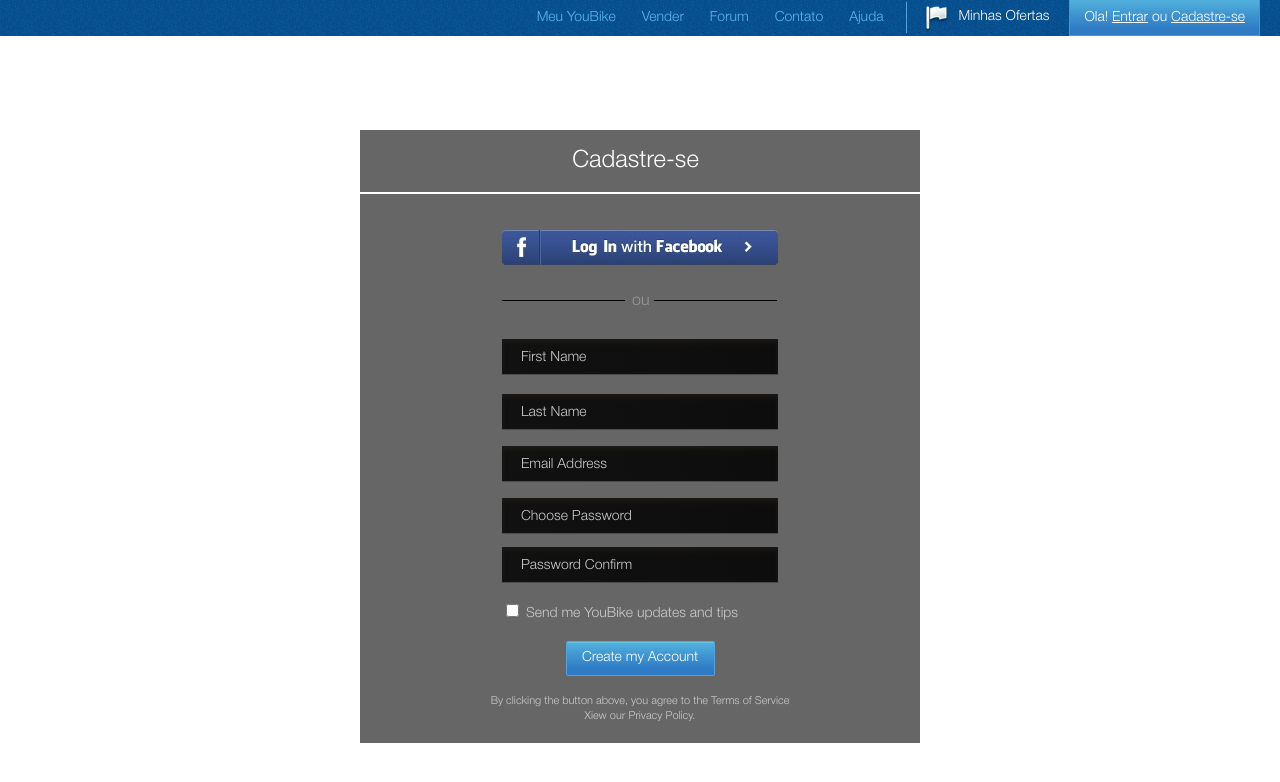
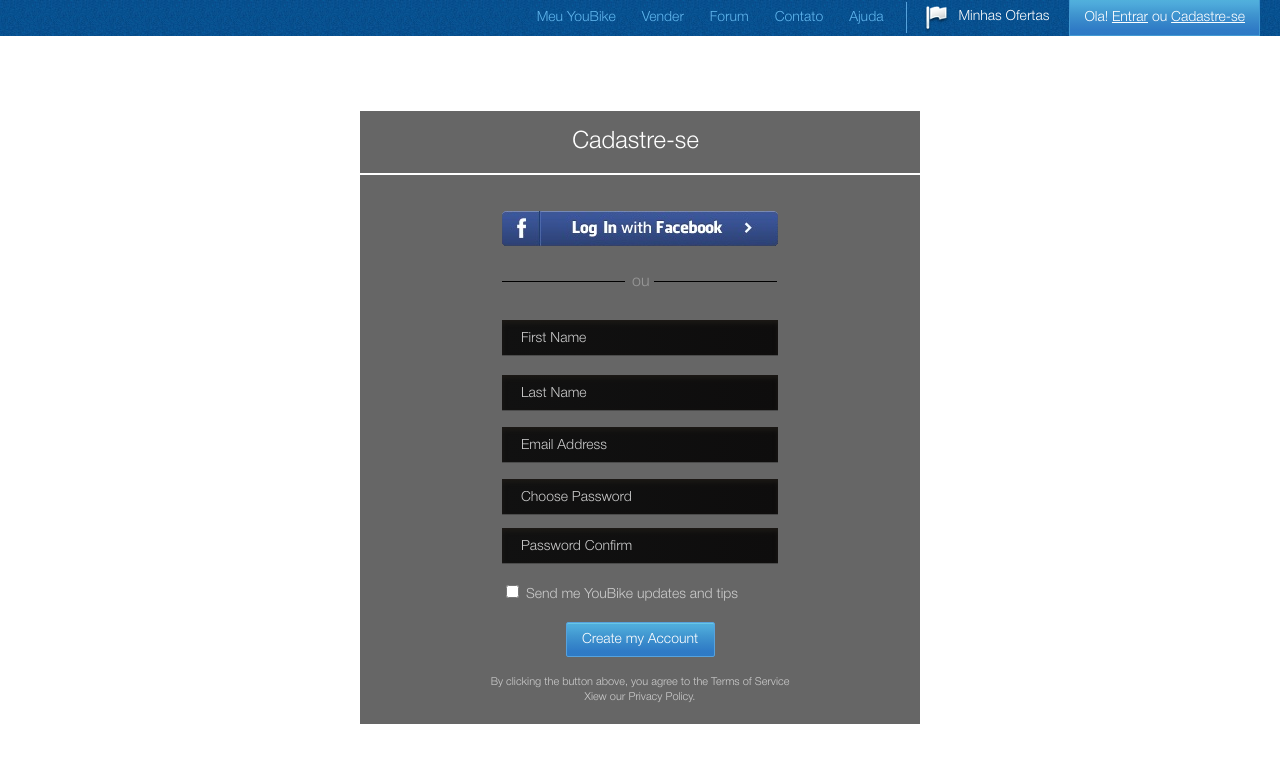
Before and after one commit to hariton108/hariton108-5.github.io, a plain HTML site: page index.html in a window 1280 px wide. Drawn offline with Linux system fonts and the light colour scheme.

Commit message:
Corrected version 2

```diff
--- a/css/style.css
+++ b/css/style.css
@@ -81,19 +81,21 @@
 }
 
 .container {
-    display: flex;
-    position: absolute;
+    position: fixed;
     top: 36px;
     left: 0;
-    align-items: center;
-    justify-content: center;
     width: 100%;
     height: 100%;
+    overflow: auto;
 }
 
 .reg-form {
+    position: absolute;
+    top: 50%;
+    left: 50%;
+    margin: -325px 0 0 -280px;
     width: 560px;
-    height: 613px;
+    height: 614px;
 }
 
 h1 {
```
